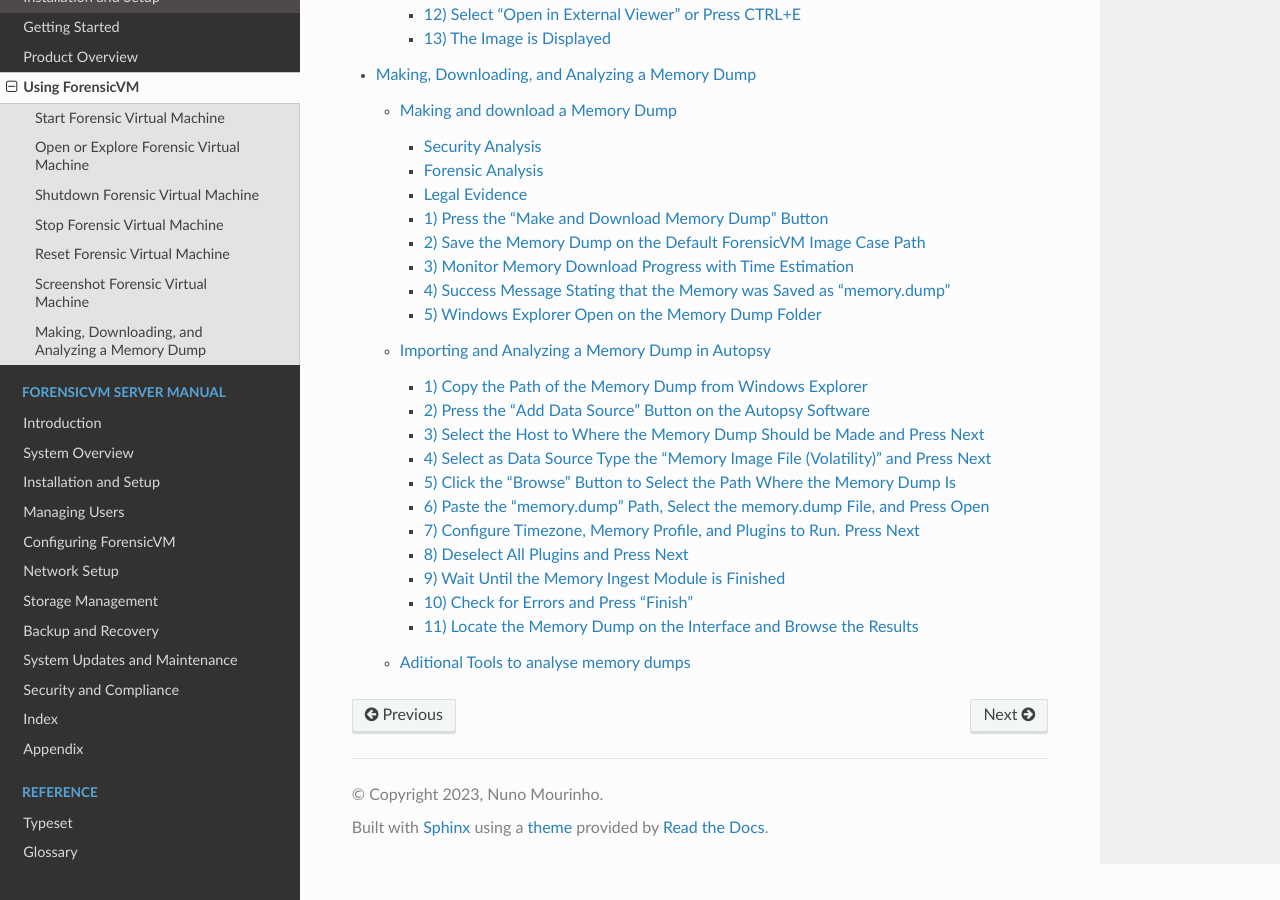
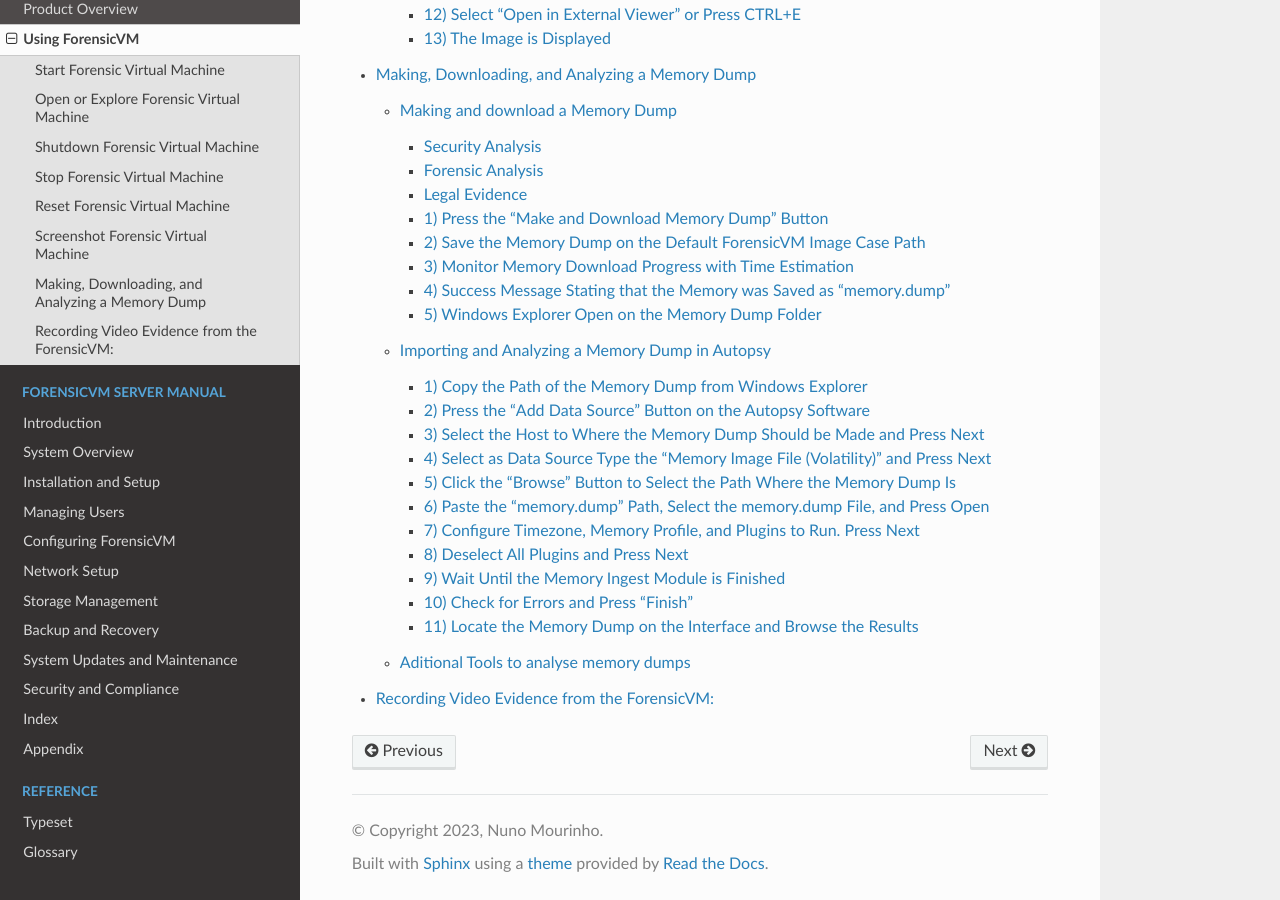
Before and after one commit to nunomourinho/ForensicVMServerAndClientDocs, a Sphinx documentation site: the page built from docs/user/using_forensicvm.rst, in a window 1280 px wide and 900 px high, scrolled down 1453 px. Built offline with Sphinx 7.4.7 and the Read the Docs theme 2.0.0, drawn with Linux system fonts in a browser that asks for light colours; pages that are not in the unit, such as notebooks, are missing from menus.

Commit message:
Update using_forensicvm.rst

```diff
--- a/docs/user/using_forensicvm.rst
+++ b/docs/user/using_forensicvm.rst
@@ -26,3 +26,5 @@
    Screenshot Forensic Virtual Machine <screenshot_vm>
 
    Making, Downloading, and Analyzing a Memory Dump <memory_dump_vm>
+
+   Recording Video Evidence from the ForensicVM: <webrecord_video>
```
